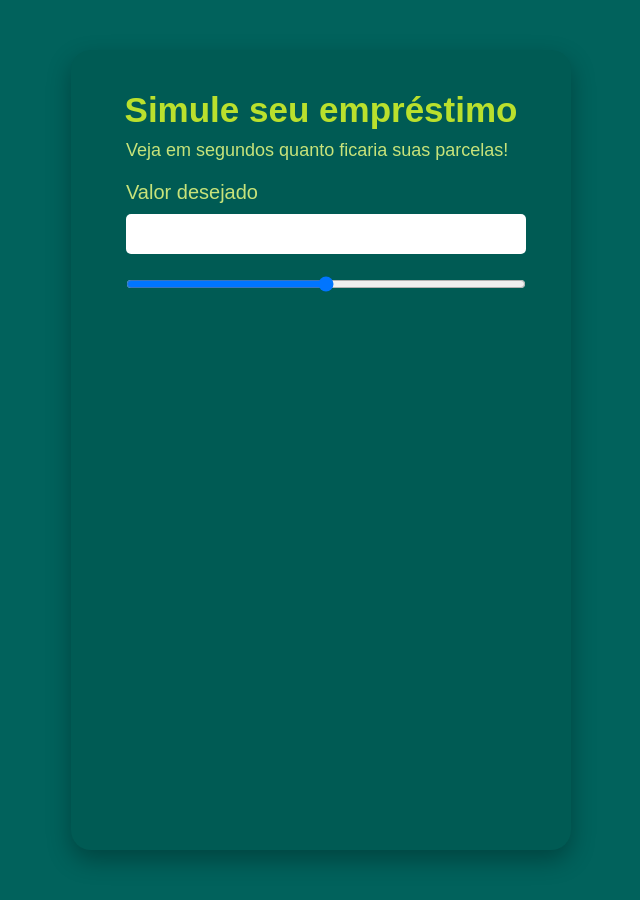
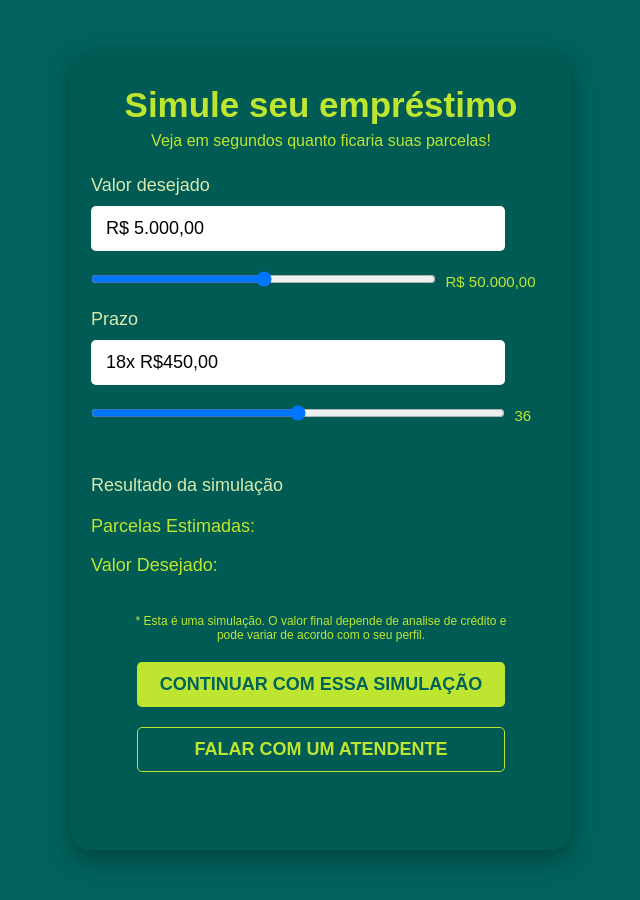
Before and after one commit to EmanuelSntos/Simulador-Emprestimo, a plain HTML site: page Simulador.html in a window 1280 px wide. Shown: the whole page, without its empty margins (319-959 px from the left). Drawn offline with Linux system fonts and the light colour scheme.

Commit message:
Adição de mais funções / Finalizar com JS

```diff
--- a/Simulador.css
+++ b/Simulador.css
@@ -10,43 +10,122 @@ body {
 }
 
 .caixa {
-    width: 500px;          /* largura da caixa */
-    height: 800px;         /* altura da caixa */
-    background-color:#005B54; /* cor interna da caixa */
-    border-radius: 20px;   /* bordas arredondadas */
-    margin: 50px auto;     /* centraliza na tela */
-    padding: 20px;         /* espaço interno */
-    box-shadow: 0 10px 25px rgba(0, 0, 0, 0.3); /* sombra */
+    width: 500px;
+    height: 800px;
+    background-color:#005B54;
+    border-radius: 20px;
+    margin: 50px auto;
+    padding: 20px;
+    box-shadow: 0 10px 25px rgba(0, 0, 0, 0.3);
+}
 
+.cabeçalho {
+    text-align: center;
+    color: #BEE631;
 }
 
 h2 {
-    margin-top: 20px;
-    text-align: center;
     font-size: 35px;
-    color:#BAE02D;
+    margin-bottom: 7px;
+    margin-top: 15px;
 }
 
-.h2 {
-    font-size: 18px;
-    margin-left: 35px;
-    margin-top: 10px;
-    color: #C7E37A;
+.valor-desejado {
+    margin-top: 25px;
 }
 
-.Valor {
-    margin-top: 20px;
-    margin-left: 35px;
-    font-size: 20px;
-    color: #C7E37A;
+.valor-desejado p {
+    font-size: 18px;
+    color: #D6EAAF;
+    margin-bottom: 10px;
 }
 
-input {
-    font-size: 20px;
-    width: 400px;
-    height: 40px;
-    margin-left: 35px;
-    margin-top: 10px;
+.input {
+    font-size: 18px;
+    padding-left: 15px;
+    display: block;
+    margin-bottom: 10px;
+    width: 90%;
+    height: 45px;
     border: none;
     border-radius: 5px;
 }
+
+.range-valor {
+    width: 75%;
+    margin-top: 10px;
+    cursor: pointer;
+}
+
+.range-prazo {
+    width: 90%;
+    margin-top: 10px;
+    cursor: pointer;
+}
+
+span {
+    font-size: 15px;
+    color: #BEE631;
+    margin-left: 5px;
+}
+
+.prazo {
+    margin-top: 18px;
+}
+
+.prazo p {
+    font-size: 18px;
+    color: #D6EAAF;
+    margin-bottom: 10px;
+}
+
+.result{
+    margin-top: 50px;
+    margin-bottom: 20px;
+    font-size: 18px;
+    color: #D6EAAF;
+}
+
+.result-final {
+    font-size:18px;
+    color: #BEE631;
+}
+
+.aviso {
+    margin: 20px 30px;
+    font-size: 12px;
+    color: #BEE631;
+    width: 400px;
+    text-align: center;
+}
+button {
+    display: block;
+    margin: 20px auto;
+    width: 80%;
+    height: 45px;
+    border-radius: 5px;
+    cursor: pointer;
+    transition: opacity 0.15s ease, transform 0.15s ease;
+}
+
+.continuar {
+    background-color: #BEE631;
+    border: none;
+    font-size: 18px;
+    color: #01625C;
+    font-weight: 600;
+}
+
+.atendente {
+    background-color:#005B54;
+    font-size: 18px;
+    color: #BEE631;
+    border-color: #BEE631;
+    border: 1px solid;
+    font-weight: 600;
+}
+
+button:active {
+  opacity: 0.6;
+  transform: scale(0.97);
+}
--- a/Simulador.html
+++ b/Simulador.html
@@ -10,12 +10,31 @@
 
 <body>
     <div class="caixa">
-        <h2>Simule seu empréstimo</h2>
-        <p class="h2">Veja em segundos quanto ficaria suas parcelas!</p>
-        <p class="Valor">Valor desejado</p>
-        <input type="text">
-        <input type="range">
-
+        <div class="cabeçalho">
+            <h2>Simule seu empréstimo</h2>
+            <p>Veja em segundos quanto ficaria suas parcelas!</p>
+        </div>
+        <div class="valor-desejado">
+            <p class="valor">Valor desejado</p>
+            <input class="input" type="text" value="R$ 5.000,00" readonly>
+            <input class="range-valor" type="range">
+            <span>R$ 50.000,00</span>
+        </div>
+        <div class="prazo">
+            <p>Prazo</p>
+            <input class="input" type="text" value="18x R$450,00" readonly>
+            <input class="range-prazo" type="range">
+            <span>36</span>
+        </div>
+        <div class="text-result">
+            <p class="result">Resultado da simulação</p>
+            <p class="result-final">Parcelas Estimadas:</p> <br>
+            <p class="result-final">Valor Desejado:</p> <br>
+            <p class="aviso">* Esta é uma simulação. O valor final depende de analise de crédito
+                e pode variar de acordo com o seu perfil.</p>
+        </div>
+        <button class="continuar">CONTINUAR COM ESSA SIMULAÇÃO</button>
+        <button class="atendente">FALAR COM UM ATENDENTE</button>
     </div>
 
 </body>
```
